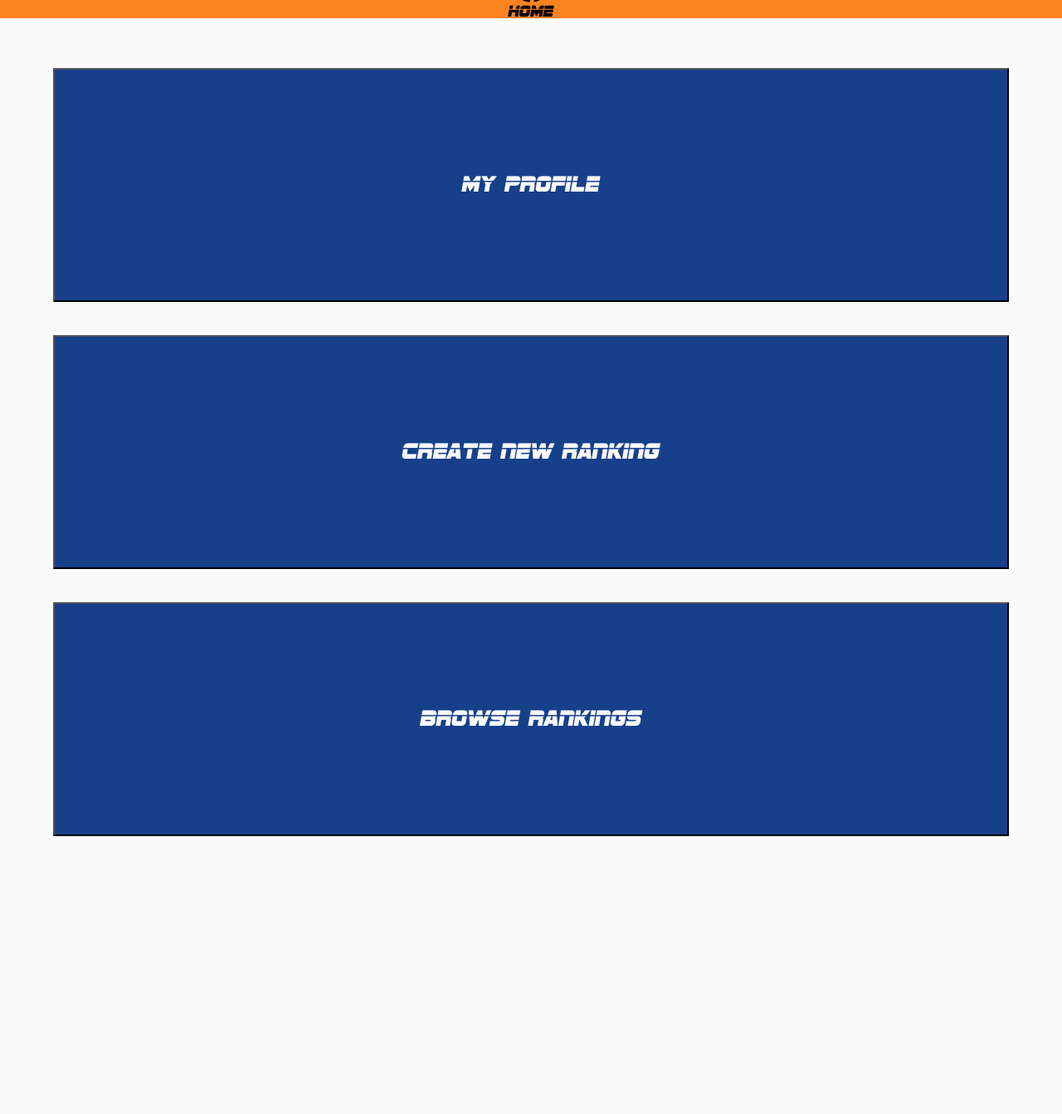
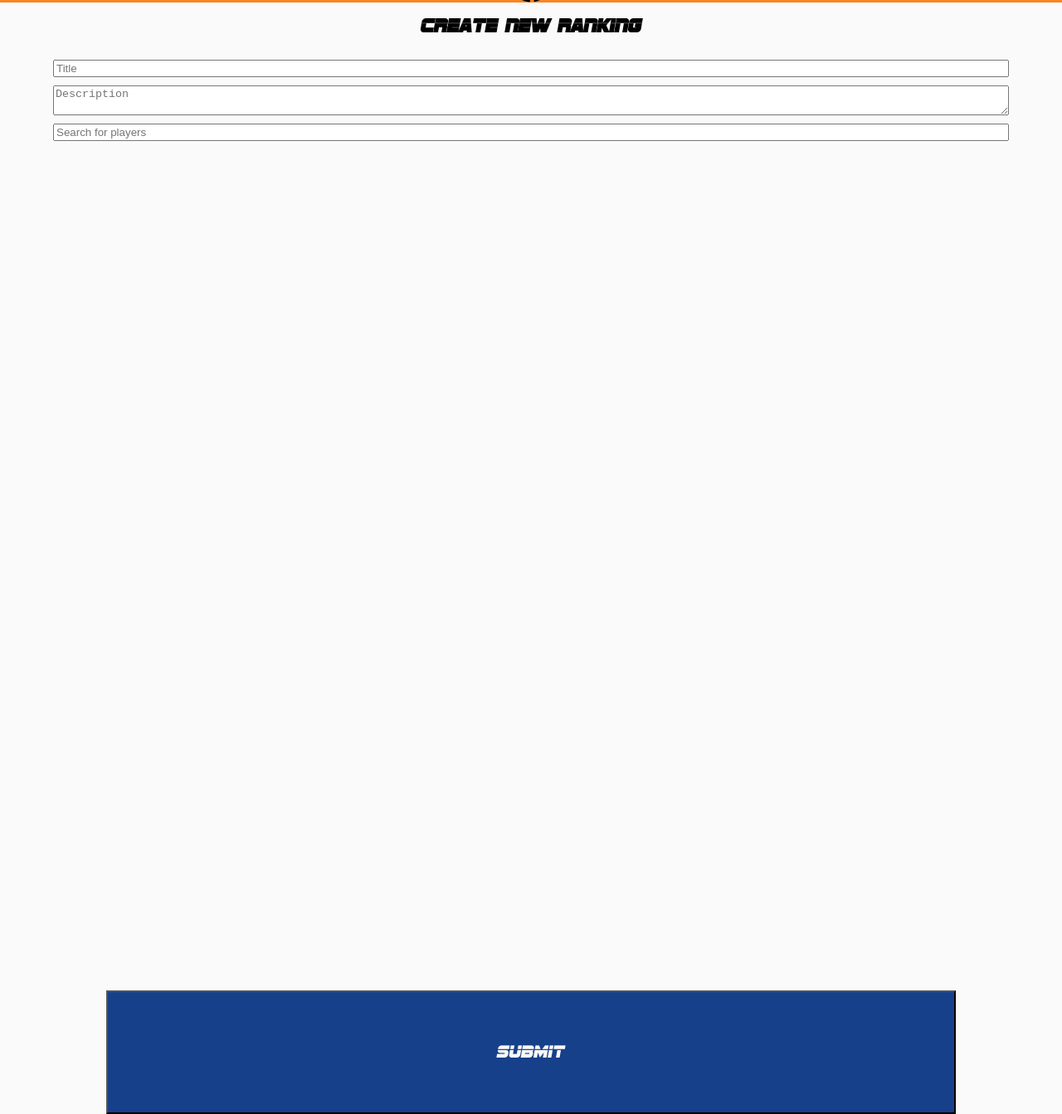
Before and after one commit to richtrunzo/nba-ranker, a website: page index.html in a window 1280 px wide. Shown: the part 106-1449 px from the top of the page at 83% size. Before the commit the page ends 1114 px from the top, so only its background shows below. Drawn offline with Linux system fonts and the light colour scheme.

Commit message:
Added html and css for the create new ranking page. #3.

```diff
--- a/css/styles.css
+++ b/css/styles.css
@@ -116,3 +116,22 @@ h1 {
   padding-bottom: 10%;
   margin-top: 40px;
 }
+
+/* Create Ranking */
+
+.ranking-title,
+.ranking-description,
+.ranking-search {
+  width: 90%;
+  margin-top: 10px;
+}
+
+.ranking-submit-btn {
+  width: 80%;
+  background-color: #17408b;
+  color: #fafafa;
+  font-size: 22px;
+  padding-top: 5%;
+  padding-bottom: 5%;
+  margin-top: 80%;
+}
--- a/index.html
+++ b/index.html
@@ -15,7 +15,6 @@
     <div class="header">
       <h1>NBA Ranker</h1>
       <i class="fas fa-basketball-ball"></i>
-      <p class="text home-btn">HOME</p>
     </div>
   </header>
   <main>
@@ -83,7 +82,7 @@
       </div>
     </div>
 
-    <div data-view="view" id="homepage" class="view active">
+    <div data-view="view" id="homepage" class="view hidden">
       <div class="row-one">
         <button class="homepage-btn my-profile-btn-home">My Profile</button>
       </div>
@@ -95,6 +94,29 @@
       </div>
     </div>
 
+    <div data-view="view" id="create-ranking" class="view active">
+      <div class="row-one">
+        <h2 class="text">Create New Ranking</h2>
+      </div>
+      <form class="create-ranking-form">
+        <div class="row-two">
+          <input class="ranking-title" type="text" placeholder="Title">
+        </div>
+        <div class="row-three">
+          <textarea class="ranking-description" placeholder="Description"></textarea>
+        </div>
+        <div class="row-four">
+          <input type="search" class="ranking-search" placeholder="Search for players">
+        </div>
+        <div class="row-five list-render">
+
+        </div>
+        <div class="row-six">
+          <button class="ranking-submit-btn text">SUBMIT</button>
+        </div>
+      </form>
+    </div>
+
   </main>
   <script src="js/data.js"></script>
   <script src="js/main.js"></script>
```
